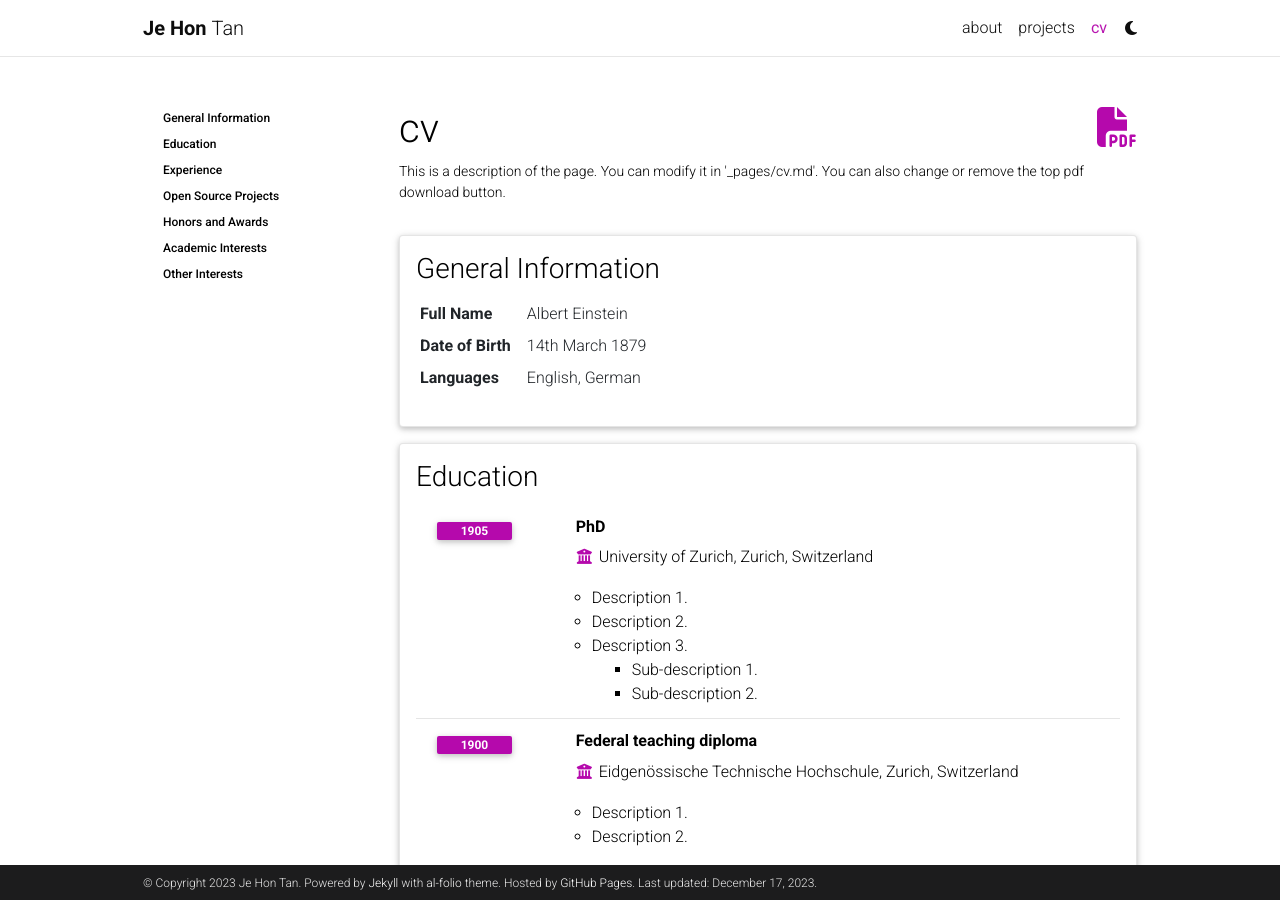
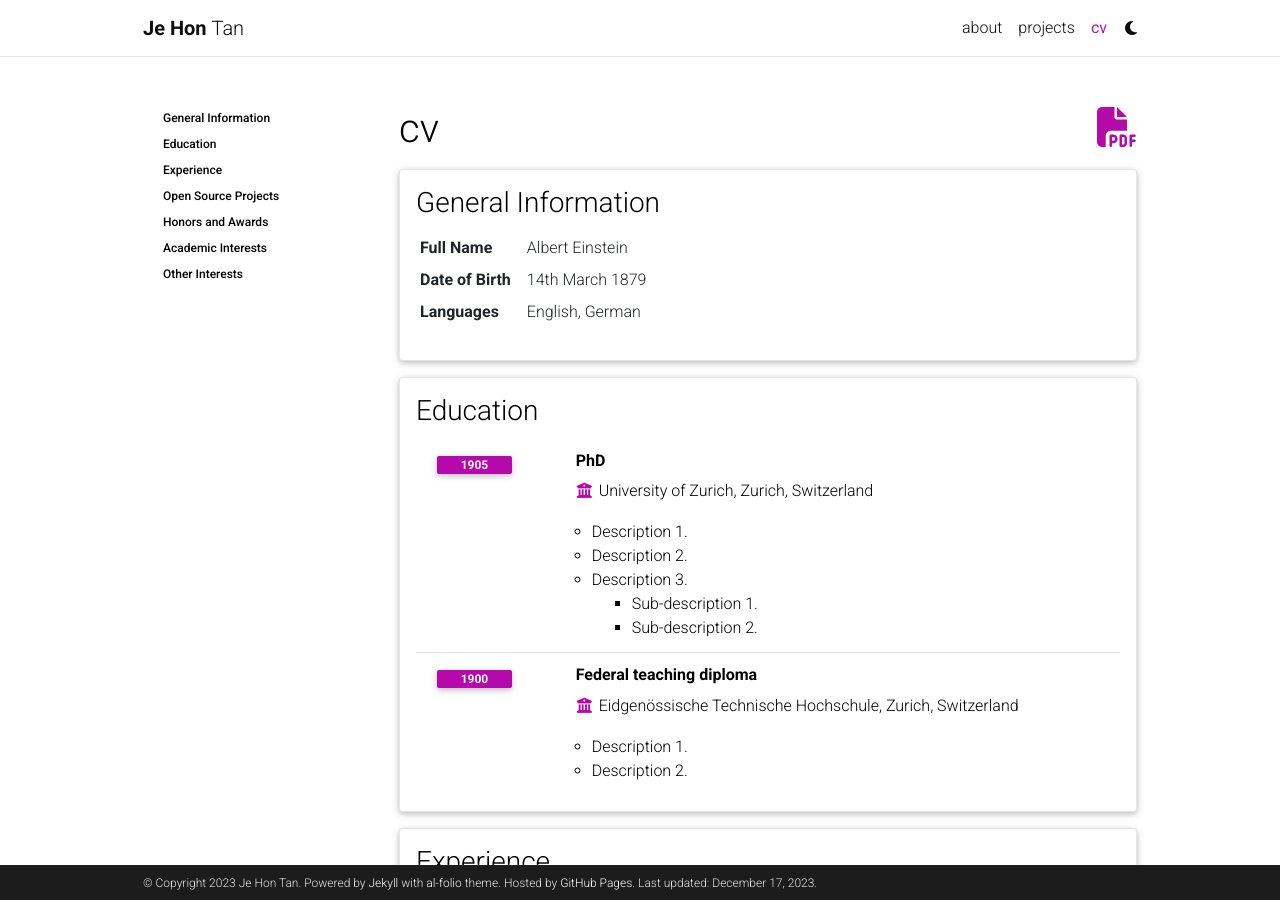
Before and after one commit to jehontan/jehontan.github.io, a Jekyll site: the page built from _pages/cv.md, in a window 1280 px wide and 900 px high. Built offline with Jekyll 4.4.1, drawn with Linux system fonts in a browser that asks for light colours; comment, search, counter and statistics services are not loaded; a style sheet for code colours, icons or effects is not loaded.

Commit message:
remove boilerplate descriptions

```diff
--- a/_pages/cv.md
+++ b/_pages/cv.md
@@ -5,7 +5,7 @@
 nav: true
 nav_order: 4
 cv_pdf: cv_jehontan.pdf
-description: This is a description of the page. You can modify it in '_pages/cv.md'. You can also change or remove the top pdf download button.
+description:
 toc:
   sidebar: left
 ---
```
Also changed, not shown: _pages/projects.md (+1 -1 lines).
